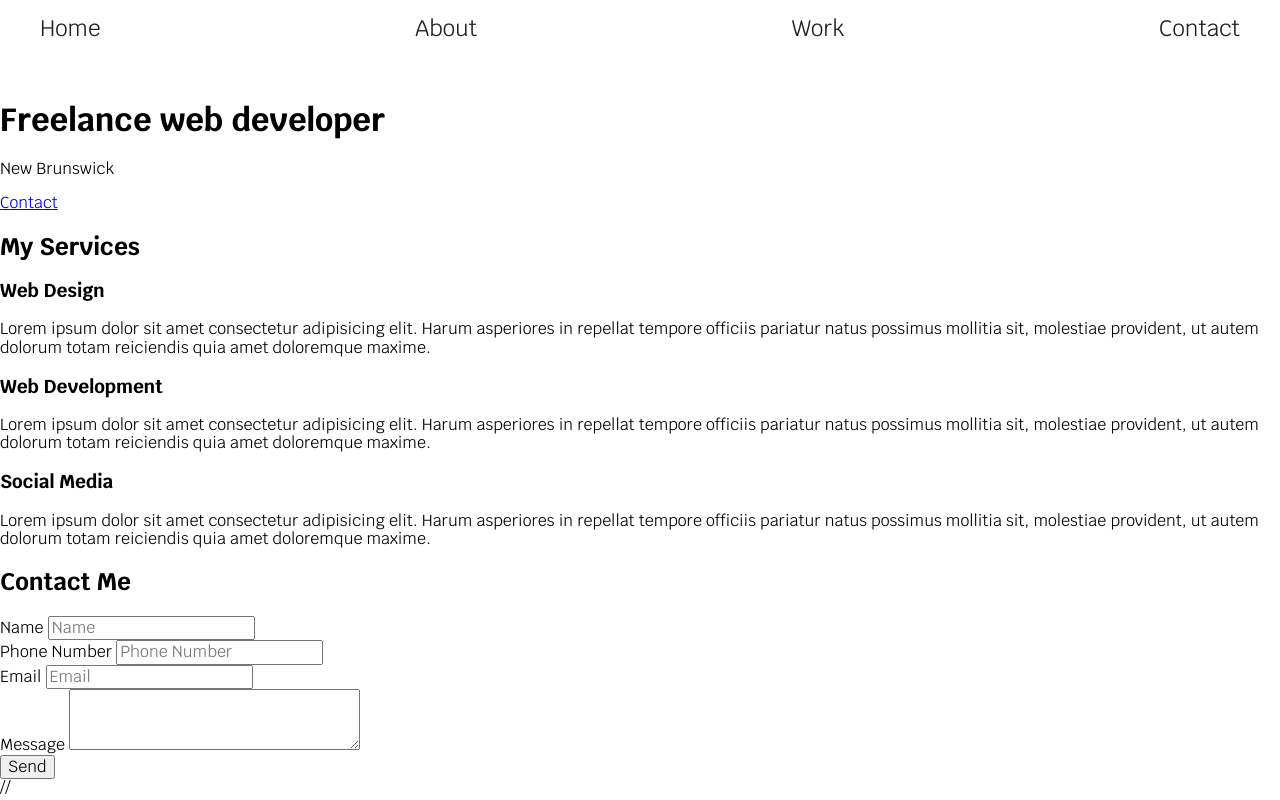
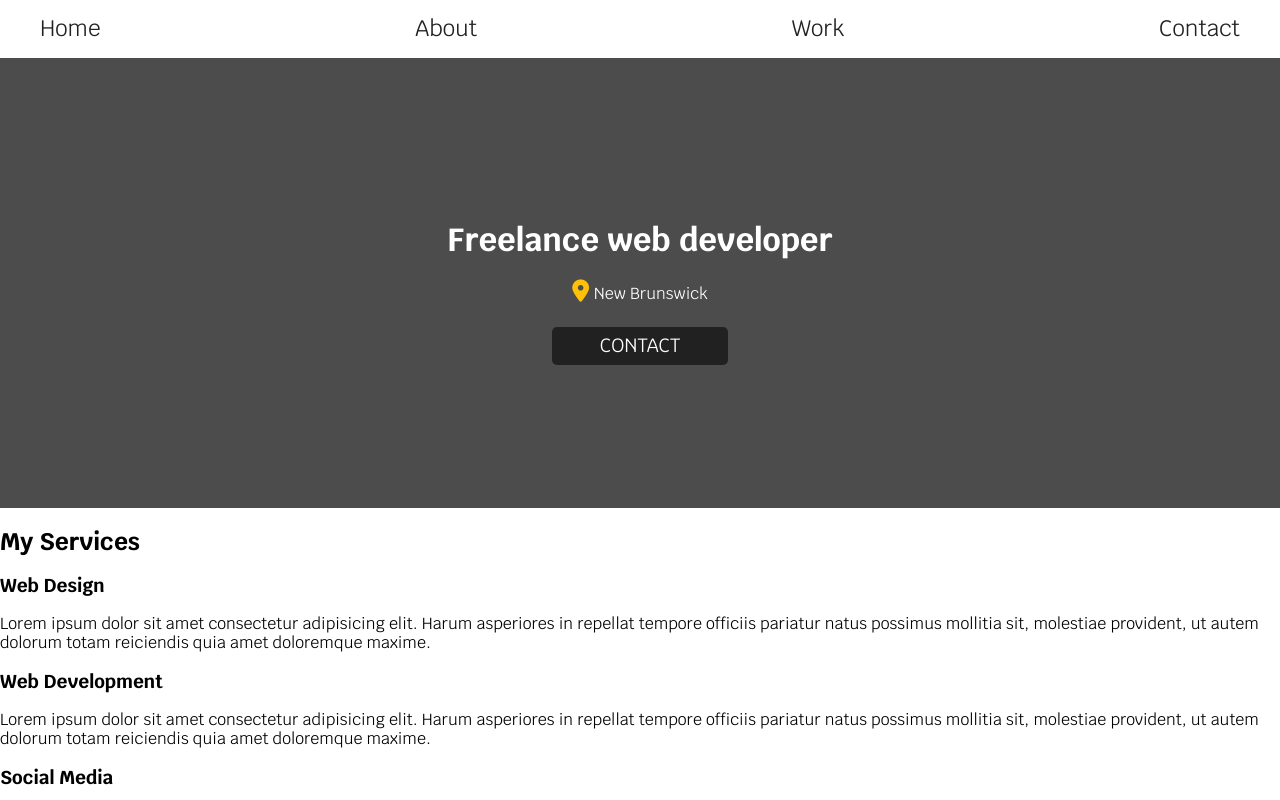
Before and after one commit to pedrolmr/web-mini-projects, a plain HTML site: page Freelancer-website/index.html in a window 1280 px wide. Shown: the top 800 px of the page. Drawn offline with nearby package versions, Linux system fonts and the light colour scheme.

Commit message:
added css to the header and button

```diff
--- a/Freelancer-website/index.html
+++ b/Freelancer-website/index.html
@@ -30,7 +30,7 @@
     <div class="hero">
       <div class="hero-content">
         <h1>Freelance web developer</h1>
-        <p>New Brunswick</p>
+        <p><i class="fas fa-map-marker-alt"></i>New Brunswick</p>
         <a href="#" class="button">Contact</a>
       </div>
     </div>
--- a/Freelancer-website/style.css
+++ b/Freelancer-website/style.css
@@ -15,6 +15,20 @@ html {
 *:before,
 *:after {
   box-sizing: inherit;
+}
+
+.button {
+  background-color: var(--dark);
+  padding: 0.5rem 3rem;
+  border-radius: 5px;
+  display: inline-block;
+  margin-top: 0.5rem;
+  /* font-weight: 700; */
+  text-decoration: none;
+  text-transform: uppercase;
+  font-size: 1.2rem;
+  border: none;
+  color: var(--white);
 }
 
 body {
@@ -42,3 +56,40 @@ body {
   font-size: 1.4rem;
   margin-bottom: 1.4rem;
 }
+
+@media (min-width: 768px) {
+  .main-navigation a {
+    margin-bottom: 0;
+  }
+}
+
+.hero {
+  display: flex;
+  align-items: center;
+  justify-content: center;
+  height: 450px;
+  position: relative;
+}
+.hero::after {
+  content: '';
+  background-color: rgba(0, 0, 0, 0.7);
+  display: block;
+  top: 0;
+  left: 0;
+  right: 0;
+  bottom: 0;
+  position: absolute;
+}
+
+.hero-content {
+  color: var(--white);
+  position: relative;
+  z-index: 1;
+  text-align: center;
+  /* border: 1px solid black; */
+}
+.hero-content i {
+  padding: 0 0.3rem 0 0;
+  font-size: 1.4rem;
+  color: var(--primary);
+}
```
